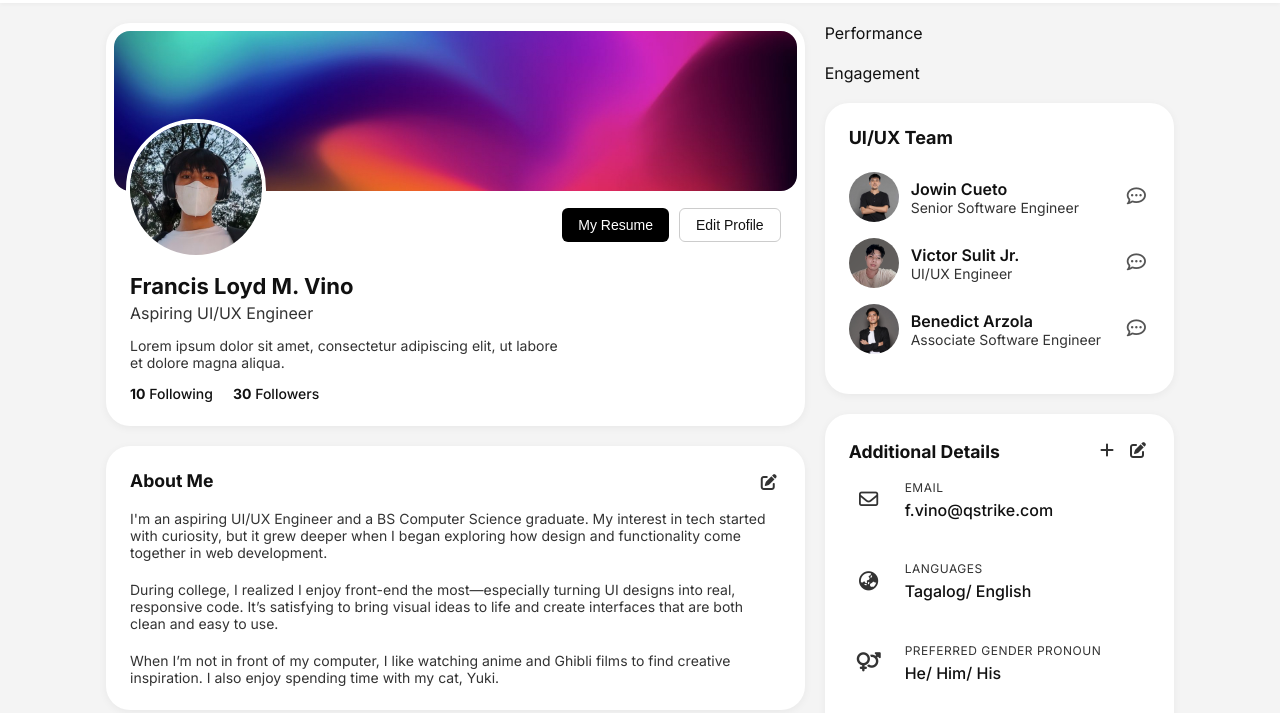
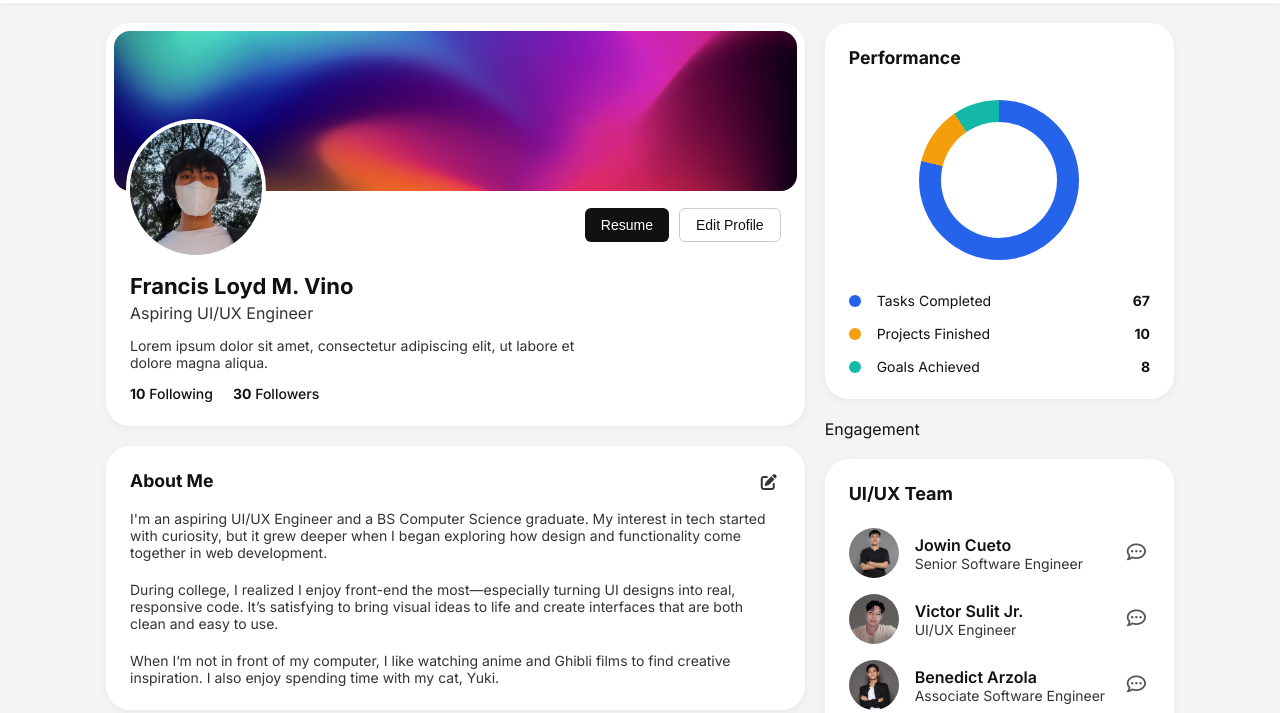
Before and after one commit to frncsvn30/Profile-Page, a plain HTML site: page index.html in a window 1280 px wide. Shown: the part 61-774 px from the top of the page. Drawn offline with Linux system fonts and the light colour scheme; files whose address does not match are found by name.

Commit message:
feat: complete performance section and responsiveness

```diff
--- a/css/partials/addDetails.css
+++ b/css/partials/addDetails.css
@@ -95,7 +95,7 @@
 }
 
 .detail-value {
-  font-size: 1rem;
+  font-size: 14px;
   font-weight: 500;
   color: var(--text-color);
   line-height: 1.4;
--- /dev/null
+++ b/css/partials/performance.css
@@ -0,0 +1,123 @@
+@import url("variables.css");
+
+.performance-card {
+  background: var(--navbar-bg);
+  border-radius: 24px;
+  overflow: hidden;
+  box-shadow: 0 2px 8px rgba(0, 0, 0, 0.05);
+  padding: var(--padding-section);
+  animation: slideUp 0.6s ease-out;
+}
+
+.performance-card h2 {
+  font-size: 1.1rem;
+  margin: 0;
+  color: var(--text-color);
+}
+
+.chart-container {
+  display: flex;
+  justify-content: center;
+  margin: 2rem;
+}
+
+@media (max-width: 480px) {
+  .chart-container {
+    margin: 1rem;
+  }
+}
+
+/* radial donut */
+.radial-chart {
+  width: 160px;
+  height: 160px;
+  border-radius: 50%;
+  position: relative;
+  overflow: hidden;
+
+  background: conic-gradient(
+    #2563EB 0% calc(var(--p1) * 1% - 0.01%),
+    #F59E0B calc(var(--p1) * 1%) calc(calc(var(--p1) + var(--p2)) * 1% - 0.01%),
+    #14B8A6 calc(calc(var(--p1) + var(--p2)) * 1%) calc(calc(var(--p1) + var(--p2) + var(--p3)) * 1% - 0.01%),
+    var(--navbar-bg) calc(calc(var(--p1) + var(--p2) + var(--p3)) * 1%) 100%
+  );
+}
+
+/* donut hole mask */
+.radial-chart::after {
+  content: "";
+  position: absolute;
+  top: 22px;
+  left: 22px;
+  right: 22px;
+  bottom: 22px;
+  background: var(--navbar-bg);
+  border-radius: 50%;
+  z-index: 1;
+  transition: background 0.3s ease, color 0.3s ease;
+}
+
+@media (max-width: 768px) {
+  .radial-chart {
+    width: 150px;
+    height: 150px;
+    padding: 15px;
+  }
+  .radial-chart::after {
+    top: 15px;
+    left: 15px;
+    right: 15px;
+    bottom: 15px;
+  }
+}
+
+@media (max-width: 480px) {
+  .radial-chart {
+    width: 120px;
+    height: 120px;
+    padding: 12px;
+  }
+  .radial-chart::after {
+    top: 12px;
+    left: 12px;
+    right: 12px;
+    bottom: 12px;
+  }
+}
+
+.legend {
+  display: flex;
+  flex-direction: column;
+  gap: 1rem;
+}
+
+.legend-item {
+  display: flex;
+  align-items: center;
+  gap: 1rem;
+  font-size: 14px;
+}
+
+.legend-dot {
+  width: 12px;
+  height: 12px;
+  border-radius: 50%;
+}
+
+.dot-blue {
+  background-color: #2563EB;
+}
+
+.dot-orange {
+  background-color: #F59E0B;
+}
+
+.dot-teal {
+  background-color: #14B8A6;
+}
+
+.percent {
+  margin-left: auto;
+  font-weight: bold;
+  color: var(--text-color);
+}
--- a/css/partials/profile.css
+++ b/css/partials/profile.css
@@ -31,6 +31,7 @@
   height: 140px;
   border-radius: 50%;
   border: 4px solid var(--navbar-bg);
+  transition: border 0.3s ease, color 0.3s ease;
   object-fit: cover;
   position: absolute;
   top: -80px;
@@ -85,7 +86,7 @@
   cursor: pointer;
 }
 .btn.black {
-  background: #000;
+  background: var(--text-color);
   color: var(--text-color-white);
   border: none;
 }
--- a/css/partials/team.css
+++ b/css/partials/team.css
@@ -25,7 +25,7 @@
   display: flex;
   align-items: center;
   justify-content: space-between;
-  gap: 12px;
+  gap: 1rem;
   margin-bottom: 16px;
 }
 
--- a/css/style.css
+++ b/css/style.css
@@ -10,6 +10,7 @@
 @import url("../css/partials/projects.css");
 @import url("../css/partials/team.css");
 @import url("../css/partials/addDetails.css");
+@import url("../css/partials/performance.css");
 
 /* animation for card entrance */
 @keyframes slideUp {
@@ -28,7 +29,7 @@
   margin: 0;
   padding: 0;
   box-sizing: border-box;
-  transition: background-color 0.4s ease, color 0.4s ease;
+  transition: background-color 0.3s ease, color 0.3s ease;
 }
 
 body {
--- a/css/variables.css
+++ b/css/variables.css
@@ -32,7 +32,7 @@
   --text-color: #f0f0f0;         /* primary text – very light gray */
   --text-color-muted: #d9d9d9;   /* secondary text – slightly dimmer */
   --text-color-light: #cccccc;   /* metadata or hints – dimmer still */
-  --text-color-white: #ffffff;
+  --text-color-white: #000000;
 
   /* UI */
   --input-placeholder: #aaa;
--- a/index.html
+++ b/index.html
@@ -53,14 +53,15 @@
         </section>
 
         <aside class="right-parent">
-            <section data-include="partials/performance.html" aria-label="Profile Section">Right 1</section>
-            <section data-include="partials/engagement.html" aria-label="Profile Section">Right 2</section>
-            <section data-include="partials/team.html" aria-label="Profile Section">Right 3</section>
-            <section data-include="partials/addDetails.html" aria-label="Profile Section">Right 4</section>
+            <section data-include="partials/performance.html" aria-label="Profile Section"></section>
+            <section data-include="partials/engagement.html" aria-label="Profile Section"></section>
+            <section data-include="partials/team.html" aria-label="Profile Section"></section>
+            <section data-include="partials/addDetails.html" aria-label="Profile Section"></section>
         </aside>
     </main>
 
     <script src="scripts/include.js"></script>
     <script src="scripts/darkMode.js"></script>
+    <script src="scripts/normalize.js"></script>
 </body>
 </html>
--- a/partials/certification.html
+++ b/partials/certification.html
@@ -22,7 +22,7 @@
       </div>
       <div class="project-item">
         <a href="#" class="project-link">
-          <h4>Responsive Web Design Certificate <i class="fas fa-link"></i></h4>
+          <h4>Responsive Web Design<i class="fas fa-link"></i></h4>
         </a>
         <p>Completed 300 hours of HTML, CSS, and JavaScript projects.</p>
         <span>FreeCodeCamp</span>
--- a/partials/performance.html
+++ b/partials/performance.html
@@ -1 +1,25 @@
-Performance
+  <article class="performance-card">
+    <h2>Performance</h2>
+
+    <div class="chart-container">
+      <div class="radial-chart" style="--p1: 78.82; --p2: 11.76; --p3: 9.41;"></div>
+    </div>
+
+    <div class="legend">
+      <div class="legend-item">
+        <div class="legend-dot dot-blue"></div>
+        <span>Tasks Completed</span>
+        <span class="percent">67</span>
+      </div>
+      <div class="legend-item">
+        <div class="legend-dot dot-orange"></div>
+        <span>Projects Finished</span>
+        <span class="percent">10</span>
+      </div>
+      <div class="legend-item">
+        <div class="legend-dot dot-teal"></div>
+        <span>Goals Achieved</span>
+        <span class="percent">8</span>
+      </div>
+    </div>
+  </article>
--- a/partials/profile.html
+++ b/partials/profile.html
@@ -14,7 +14,7 @@
       </div>
     </div>
     <div class="buttons">
-      <button class="btn black">My Resume</button>
+      <button class="btn black">Resume</button>
       <button class="btn">Edit Profile</button>
     </div>
   </div>
```
